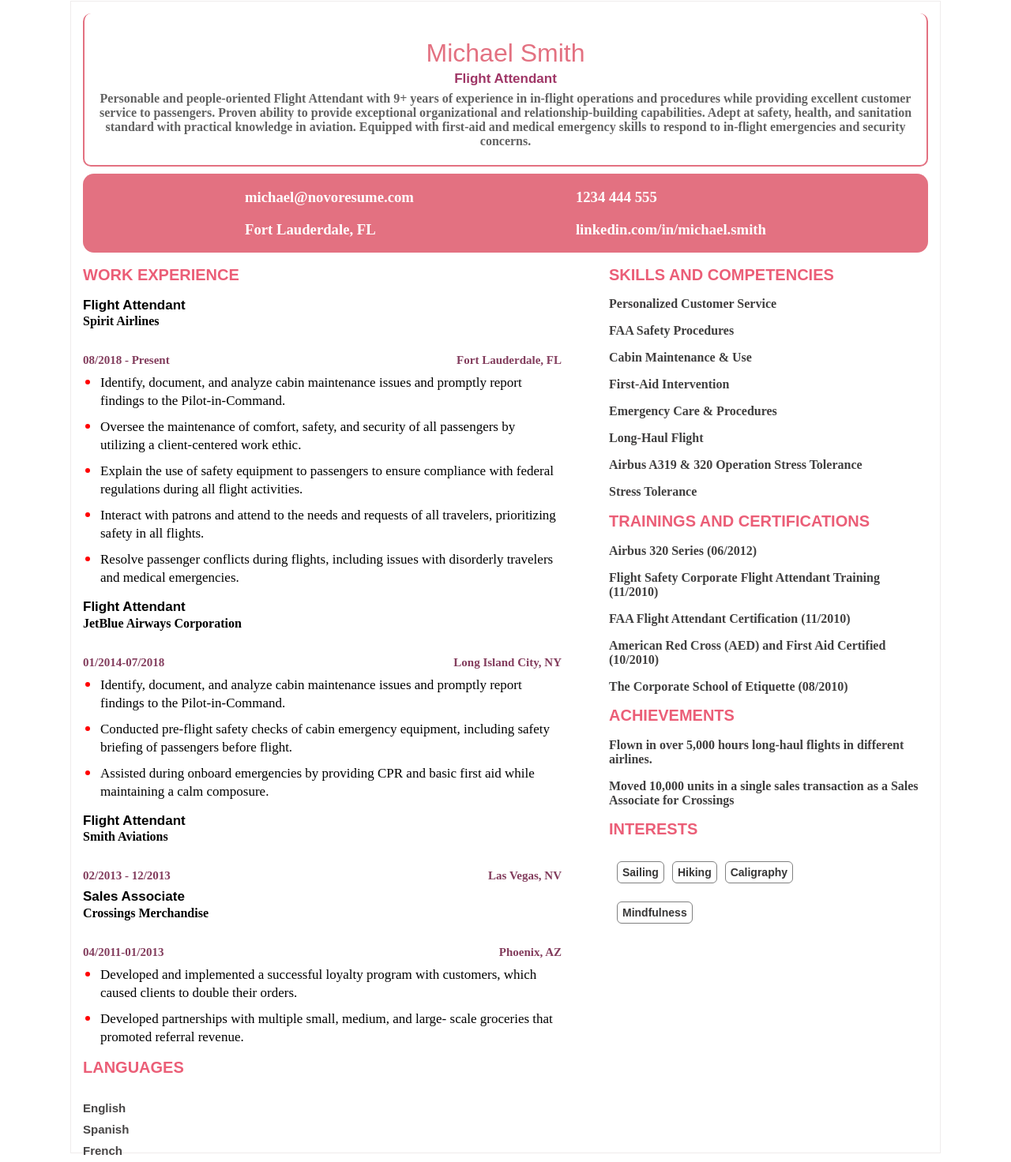
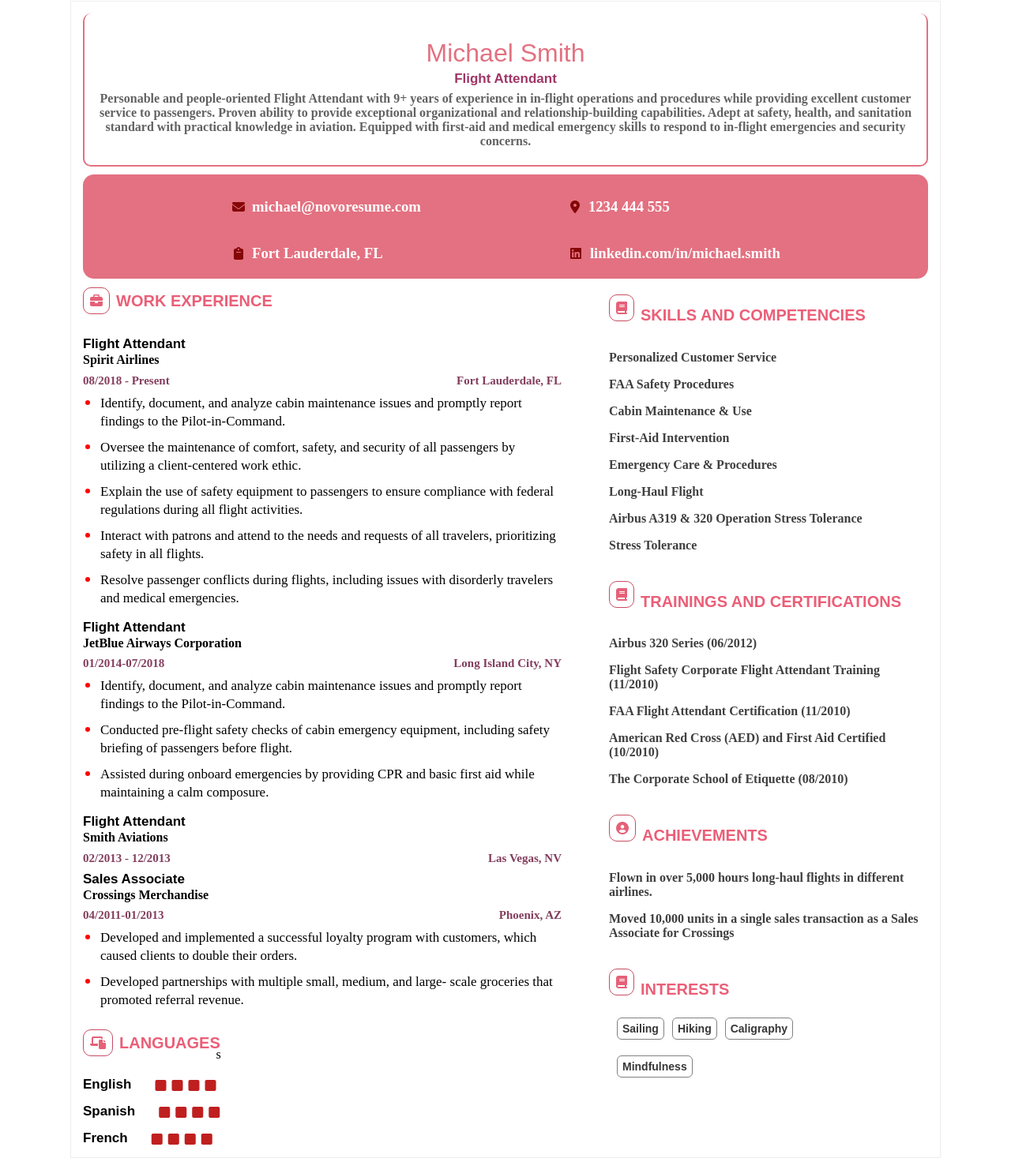
Before and after one commit to sakshii95/new-resume-build, a plain HTML site: page resume5/index.html in a window 1280 px wide. Shown: the part 7-1479 px from the top of the page at 79% size. Drawn offline with Linux system fonts and the light colour scheme.

Commit message:
final changes

```diff
--- a/resume4/style.css
+++ b/resume4/style.css
@@ -37,7 +37,9 @@
 .link-sep {
     display: flex;
     margin-top: 11px;
-    flex-wrap: wrap;
+}
+.link-sep1 {
+    display: flex;
 }
 i.fa-solid.fa-clipboard {
     color: #f9a306;
@@ -91,10 +93,12 @@ ul.list2 li {
 ul.list2 {
     margin-left: 130px;
 }
+
 .right-container h2 {
     font-family: sans-serif;
     font-size: 20px;
     color: #440244;
+    margin-left: 12px;
 }
 .right-container h3 {
     margin-top: -7px;
@@ -169,11 +173,11 @@ span.dark {
     background-color: #8d7a8d;
 }
 .left-container h2 {
-    margin-left: 30px;
+    margin-left: 12px;
     font-family: sans-serif;
     font-size: 20px;
     color: #440244;
-    margin-top: 36px;
+    margin-top: 20px;
 }
 .left-container h4 {
     margin-left: 13px;
@@ -221,6 +225,36 @@ span.light-text1 {
     color: #4c024c;
     font-size: 14px;
 }
+.work-div {
+    align-items: center;
+    display: flex;
+}
+i.fa-solid.fa-laptop-file {
+    color: white;
+    background-color: #440244;
+    padding: 6px;
+    border-radius: 10px;
+}
+i.fa-solid.fa-briefcase{
+    color: white;
+    background-color: #440244;
+    padding: 6px;
+    border-radius: 10px;
+
+}
+i.fa-solid.fa-book{
+    color: white;
+    background-color: #440244;
+    padding: 6px;
+    border-radius: 10px;
+}
+i.fa-solid.fa-circle-user{
+    color: white;
+    background-color: #440244;
+    padding: 6px;
+    border-radius: 10px;
+
+}
 
 @media(max-width:600px){
     .left-container h3 {
@@ -262,5 +296,10 @@ span.light-text1 {
         width: 100%;
         margin-left: 0px;
     }
-
+    .link-sep1 {
+        display: initial;
+    }
+    .right-container h2 {
+        margin-left: 0px;
+    }
 }
--- a/resume5/index.html
+++ b/resume5/index.html
@@ -19,12 +19,25 @@
 <div class="link-list1">
     <div class="link-list">
         <div class="link1">
+            <div class="link-sep">
+                <i class="fa-solid fa-envelope"></i>
     <h3>michael@novoresume.com</h3>
+    </div>
+    <div class="link-sep">
+        <i class="fa-solid fa-clipboard"></i>
     <h3>Fort Lauderdale, FL</h3>
+    </div>
         </div>
         <div class="link2">
+            <div class="link-sep">
+                <i class="fa-solid fa-location-dot"></i>
     <h3>1234 444 555</h3>
+    </div>
+
+    <div class="link-sep">
+        <i class="fa-brands fa-linkedin"></i>
     <h3> linkedin.com/in/michael.smith</h3>
+    </div>
         </div>
 
     </div>
@@ -34,7 +47,10 @@
 <div class="container-experence">
 
     <div class="right-container">
+        <div class="work-div">
+            <i class="fa-solid fa-briefcase"></i>
         <h2>WORK EXPERIENCE</h2>
+        </div>
         <h3>Flight Attendant</h3>
             <h4>Spirit Airlines</h4>
             <div class="present">
@@ -83,15 +99,53 @@
     <li><span class="dark">Developed and implemented a successful loyalty program with customers, which caused clients to double their orders.</span></li>
     <li><span class="dark">Developed partnerships with multiple small, medium, and large- scale groceries that promoted referral revenue.</span></li>
 </ul>
+<div class="work-div">
+    <i class="fa-solid fa-laptop-file"></i>
 <h2>LANGUAGES</h2>
-<div class="language">
+</div>
+
+    <div class="language1">
+<div class="language-sys">
     <h3>English</h3>
-    <h3>Spanish</h3>
-    <h3>French</h3>
 </div>
+<div class="box1">
+    <i class="fa-solid fa-square"></i>
+    <i class="fa-solid fa-square"></i>
+    <i class="fa-solid fa-square"></i>
+    <i class="fa-solid fa-square"></i>s
+</div>
+    </div>
+    <div class="language1">
+        <div class="language-sys">
+            <h3>Spanish</h3>
+        </div>
+        <div class="box1">
+            <i class="fa-solid fa-square"></i>
+            <i class="fa-solid fa-square"></i>
+            <i class="fa-solid fa-square"></i>
+            <i class="fa-solid fa-square"></i>
+        </div>
+            </div>
+            <div class="language1">
+                <div class="language-sys">
+                    <h3>French</h3>
+                </div>
+                <div class="box1">
+                    <i class="fa-solid fa-square"></i>
+                    <i class="fa-solid fa-square"></i>
+                    <i class="fa-solid fa-square"></i>
+                    <i class="fa-solid fa-square"></i>
+                </div>
+                    </div>
+
+
+
 </div>
 <div class="left-container">
+    <div class="work-div">
+        <i class="fa-solid fa-book"></i>
     <h2>SKILLS AND COMPETENCIES</h2>
+    </div>
     <h3>Personalized Customer Service</h3>
     <h3>FAA Safety Procedures</h3>
     <h3>Cabin Maintenance & Use</h3>
@@ -100,17 +154,26 @@
     <h3>Long-Haul Flight </h3>
         <h3>Airbus A319 & 320 Operation Stress Tolerance</h3>
         <h3>Stress Tolerance</h3>
+        <div class="work-div">
+            <i class="fa-solid fa-book"></i>
    <h2>TRAININGS AND CERTIFICATIONS</h2>
+   </div>
    <h3>Airbus 320 Series (06/2012)</h3>
    <h3>
     Flight Safety Corporate Flight Attendant Training (11/2010)</h3>
     <h3>FAA Flight Attendant Certification (11/2010)   </h3>
         <h3>American Red Cross (AED) and First Aid Certified (10/2010)</h3>
         <h3>The Corporate School of Etiquette (08/2010)</h3>
+        <div class="work-div">
+            <i class="fa-solid fa-circle-user"></i>
         <h2>ACHIEVEMENTS</h2>
+        </div>
         <h3>Flown in over 5,000 hours long-haul flights in different airlines.</h3>
         <h3>Moved 10,000 units in a single sales transaction as a Sales Associate for Crossings</h3>
-  <h2>INTERESTS</h2>
+        <div class="work-div">
+        <i class="fa-solid fa-book"></i>
+        <h2>INTERESTS</h2>
+        </div>
   <div class="box">
     <h2>Sailing </h2>
         <h2>Hiking</h2>
--- a/resume5/style.css
+++ b/resume5/style.css
@@ -17,6 +17,7 @@
     color: #eb5e77;
     font-family: sans-serif;
     font-size: 20px;
+    margin-left: 8px;
 }
 .right-container h3 {
     font-family: sans-serif;
@@ -26,6 +27,7 @@
 .present {
     justify-content: space-between;
     display: flex;
+    margin-top: -24px;
 }
 .present h5 {
     margin-bottom: -9px;
@@ -49,10 +51,8 @@ ul.list-sys li {
 }
 
 .language h3 {
-    margin-top: 31px;
     font-size: 15px;
     color: #484646;
-    margin-bottom: -21px;
 }
 .left-container {
     margin-left: 60px;
@@ -62,6 +62,8 @@ ul.list-sys li {
     color: #eb5e77;
     font-family: sans-serif;
     font-size: 20px;
+    margin-top: 35px;
+    margin-left: 8px;
 
 }
 .right-container {
@@ -77,6 +79,7 @@ ul.list-sys li {
     margin-left: 10px;
     font-size: 14px;
     border: 1px solid grey;
+    margin-top: 8px;
 }
 .left-container h3 {
     color: #403f3f;
@@ -109,15 +112,104 @@ ul.list-sys li {
     font-weight: 600;
     font-size: 16px;
 }
+
 .link-list1 {
+    margin-top: 10px;
     border-radius: 14px;
     background-color: #e37181;
     color: white;
+    padding: 2px;
 }
 .link-list {
     justify-content: space-evenly;
     display: flex;
     margin-top: 9px;
+}
+.language1 {
+    margin-top: -22px;
+    align-items: center;
+    display: flex;
+}
+i.fa-solid.fa-square {
+    color: #bf1f1f;
+    margin-left: 7px;
+    margin-top: 40px;
+}
+
+
+.box1 {
+    display: flex;
+    margin-left: 23px;
+}
+.link-sep {
+    display: flex;
+    align-items: center;
+}
+.link-sep h3 {
+    margin-left: 7px;
+}
+.work-div {
+    align-items: center;
+    display: flex;
+}
+
+i.fa-solid.fa-briefcase{
+    border: 1px solid #c74c62;
+    color: #e56178;
+    background-color: white;
+    padding: 8px;
+    border-radius: 10px;
+
+}
+i.fa-solid.fa-book{
+    border: 1px solid #c74c62;
+    color: #e56178;
+    background-color: white;
+    padding: 8px;
+    border-radius: 10px;
+}
+i.fa-solid.fa-circle-user{
+    border: 1px solid #c74c62;
+    color: #e56178;
+    background-color: white;
+    padding: 8px;
+    border-radius: 10px;
+}
+i.fa-solid.fa-laptop-file {
+    border: 1px solid #c74c62;
+    color: #e56178;
+    background-color: white;
+    padding: 8px;
+    border-radius: 10px;
+}
+
+i.fa-solid.fa-clipboard {
+    color: #850606;
+    padding: 4px;
+    border-radius: 5px;
+}
+i.fa-solid.fa-location-dot {
+    color: #850606;
+  padding: 4px;
+    border-radius: 5px;
+}
+i.fa-solid.fa-envelope {
+    color: #850606;
+    padding: 2px;
+    border-radius: 5px;
+}
+i.fa-brands.fa-linkedin{
+    color: #850606;
+    padding: 4px;
+    border-radius: 5px;
+
+}
+
+i.fa-brands.fa-stack-overflow{
+    color: #850606;
+    padding: 4px;
+    border-radius: 5px;
+
 }
 
 
@@ -128,6 +220,7 @@ ul.list-sys li {
 
 
 @media(max-width:600px){
+
     .box h2 {
         margin-left: 0px;
     }
@@ -150,4 +243,13 @@ ul.list-sys li {
     .link-list {
         display: initial;
     }
+    .language1 {
+        display: initial;
+    }
+
+
+.box1 {
+    display: initial;
+    margin-left: 0px;
 }
+}
```
Also changed, not shown: resume4/index.html (+16 -0 lines).
